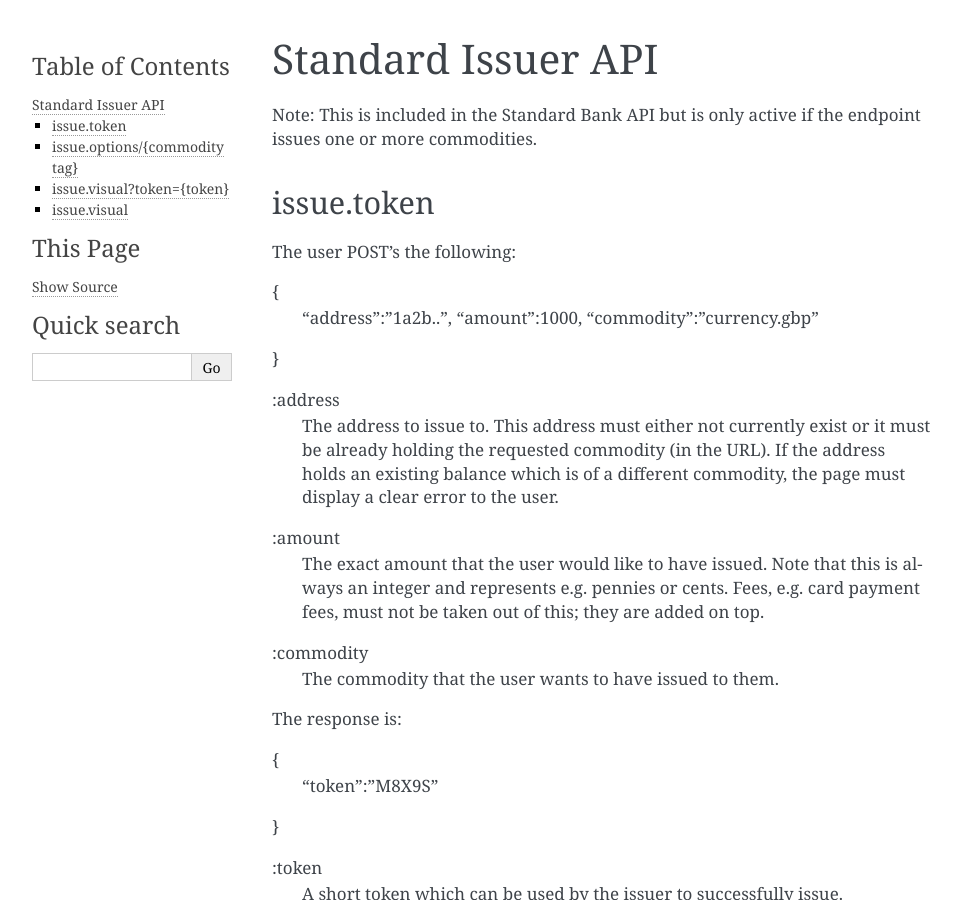
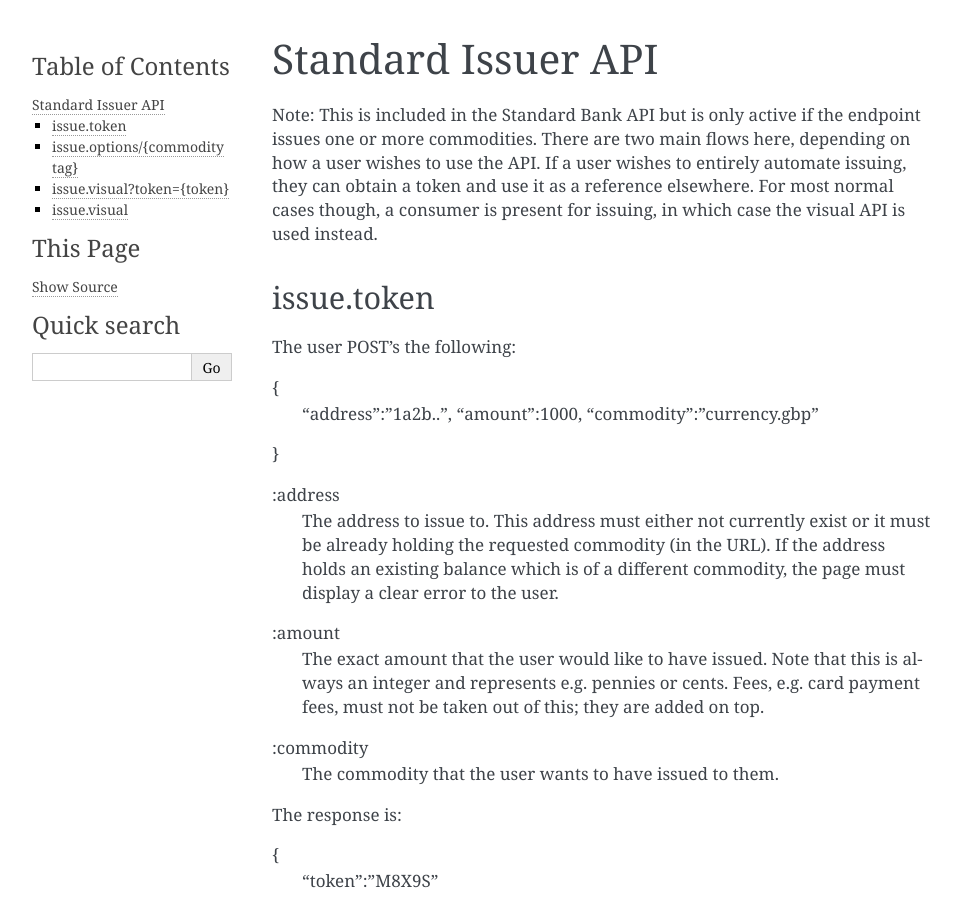
Before and after one commit to OpenTransfr/Core, a Sphinx documentation site: the page built from docs/Issuers/API.rst, in a window 1280 px wide and 900 px high. Shown: the whole window, without its empty margins (148-1109 px from the left). Built offline with Sphinx 7.4.7, drawn with Linux system fonts in a browser that asks for light colours.

```diff
--- a/docs/Issuers/API.rst
+++ b/docs/Issuers/API.rst
@@ -1,7 +1,7 @@
 Standard Issuer API
 ===================
 
-Note: This is included in the Standard Bank API but is only active if the endpoint issues one or more commodities.
+Note: This is included in the Standard Bank API but is only active if the endpoint issues one or more commodities. There are two main flows here, depending on how a user wishes to use the API. If a user wishes to entirely automate issuing, they can obtain a token and use it as a reference elsewhere. For most normal cases though, a consumer is present for issuing, in which case the visual API is used instead.
 
 issue.token
 -----------
```
